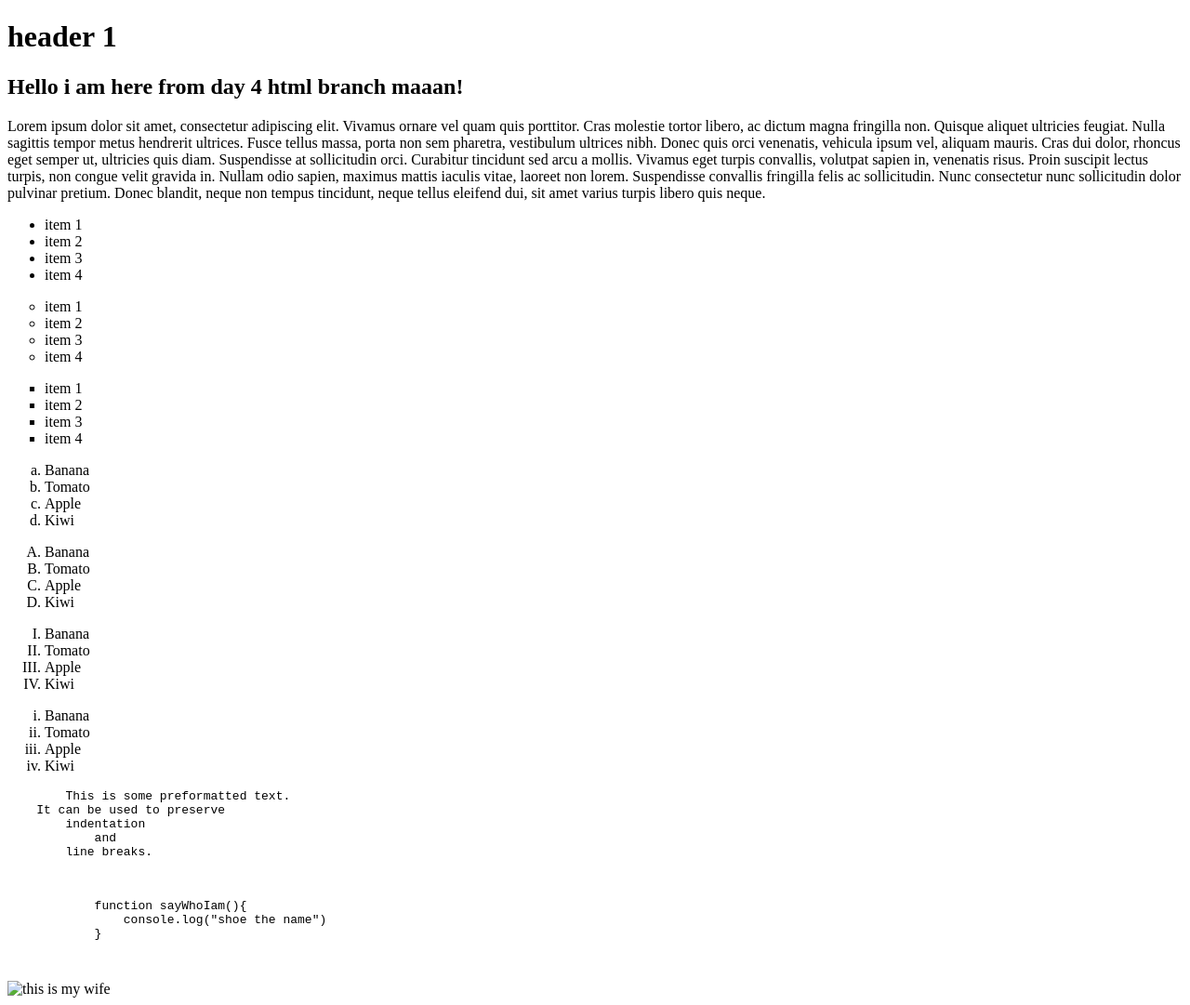
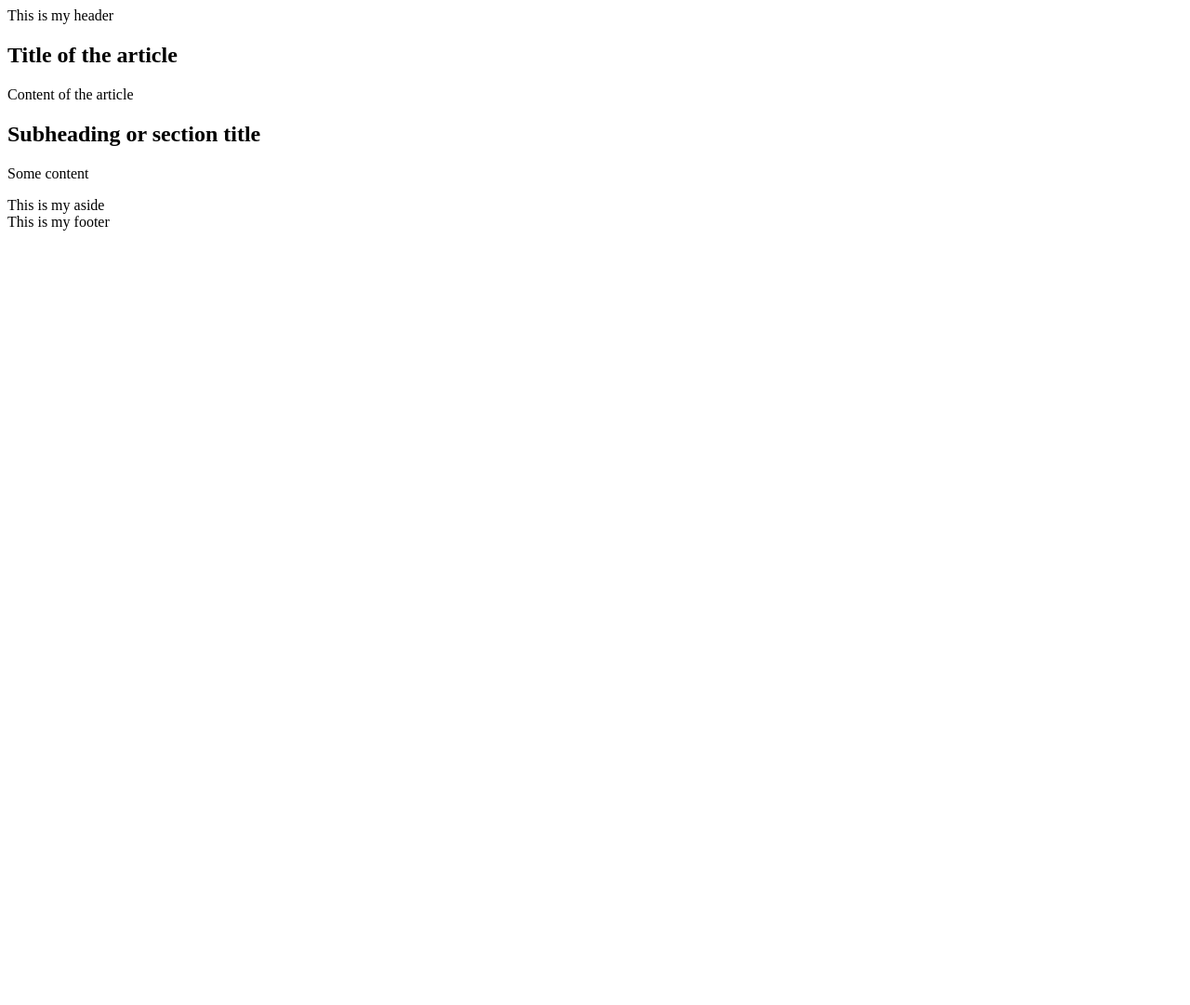
Before and after one commit to PatrickRoethe/Week-1, a plain HTML site: page index.html in a window 1280 px wide. Shown: the whole page at 93% size. After the commit the page ends 800 px from the top, so only its background shows below. Drawn offline with Linux system fonts and the light colour scheme.

Commit message:
Done changes to day4 branch

```diff
--- a/index.html
+++ b/index.html
@@ -19,76 +19,42 @@
 </head>
 
 <body>
-    <h1>header 1</h1>
-    <h2> Hello i am here from day 4 html branch maaan!</h2>
-    <p>Lorem ipsum dolor sit amet, consectetur adipiscing elit. Vivamus ornare vel quam quis porttitor. Cras molestie
-        tortor libero, ac dictum magna fringilla non. Quisque aliquet ultricies feugiat. Nulla sagittis tempor metus
-        hendrerit ultrices. Fusce tellus massa, porta non sem pharetra, vestibulum ultrices nibh. Donec quis orci
-        venenatis, vehicula ipsum vel, aliquam mauris. Cras dui dolor, rhoncus eget semper ut, ultricies quis diam.
-        Suspendisse at sollicitudin orci. Curabitur tincidunt sed arcu a mollis. Vivamus eget turpis convallis, volutpat
-        sapien in, venenatis risus. Proin suscipit lectus turpis, non congue velit gravida in. Nullam odio sapien,
-        maximus mattis iaculis vitae, laoreet non lorem. Suspendisse convallis fringilla felis ac sollicitudin. Nunc
-        consectetur nunc sollicitudin dolor pulvinar pretium. Donec blandit, neque non tempus tincidunt, neque tellus
-        eleifend dui, sit amet varius turpis libero quis neque.
-    </p>
-    <ul>
-        <li>item 1</li>
-        <li>item 2</li>
-        <li>item 3</li>
-        <li>item 4</li>
-    </ul>
-    <ul type="circle">
-        <li>item 1</li>
-        <li>item 2</li>
-        <li>item 3</li>
-        <li>item 4</li>
-    </ul>
-    <ul type="square">
-        <li>item 1</li>
-        <li>item 2</li>
-        <li>item 3</li>
-        <li>item 4</li>
-    </ul>
-    <ol type="a">
-        <li>Banana</li>
-        <li>Tomato</li>
-        <li>Apple</li>
-        <li>Kiwi</li>
-    </ol>
-    <ol type="A">
-        <li>Banana</li>
-        <li>Tomato</li>
-        <li>Apple</li>
-        <li>Kiwi</li>
-    </ol>
-    <ol type="I">
-        <li>Banana</li>
-        <li>Tomato</li>
-        <li>Apple</li>
-        <li>Kiwi</li>
-    </ol>
-    <ol type="i">
-        <li>Banana</li>
-        <li>Tomato</li>
-        <li>Apple</li>
-        <li>Kiwi</li>
-    </ol>
-    <pre>
-        This is some preformatted text.
-    It can be used to preserve
-        indentation
-            and
-        line breaks.
-    </pre>
+<!-- header: contains the logo, navigation links (nav) and search bar-->
+<header>
+       This is my header
+      <nav>
+         <!--navigation links, logo, search-->
+      </nav>
+</header>
 
-    <pre>
-        <code>
-            function sayWhoIam(){
-                console.log("shoe the name")
-            }
-        </code>
-    </pre>
-    <img
-            loading="lazy"
-            src="assets/images/nothing.png"
-            alt="this is my wife"/>
+  <main>
+      <!-- here we add title,headers, articles, paragraphs, article, contain everything in the body of the page, if you have to write a article do it in the article tab-->
+      <!-- if you wonder a bout a tag, hold your mouse over it for more information-->
+      <article>
+          <h1>Title of the article</h1>
+           <p> Content of the article</p>
+      </article>
+
+      <section>
+          <h2> Subheading or section title</h2>
+          <p> Some content</p>
+
+      </section>
+  </main>
+
+    <aside>
+        <!--SIDE BAR CONTENT-->
+        This is my aside
+    </aside>
+
+    <footer>
+        <!-- Footer contains copyrights information, secondary links-->
+        This is my footer
+    </footer>
+
+
+
+</body>
+
+
+<html/>
```
